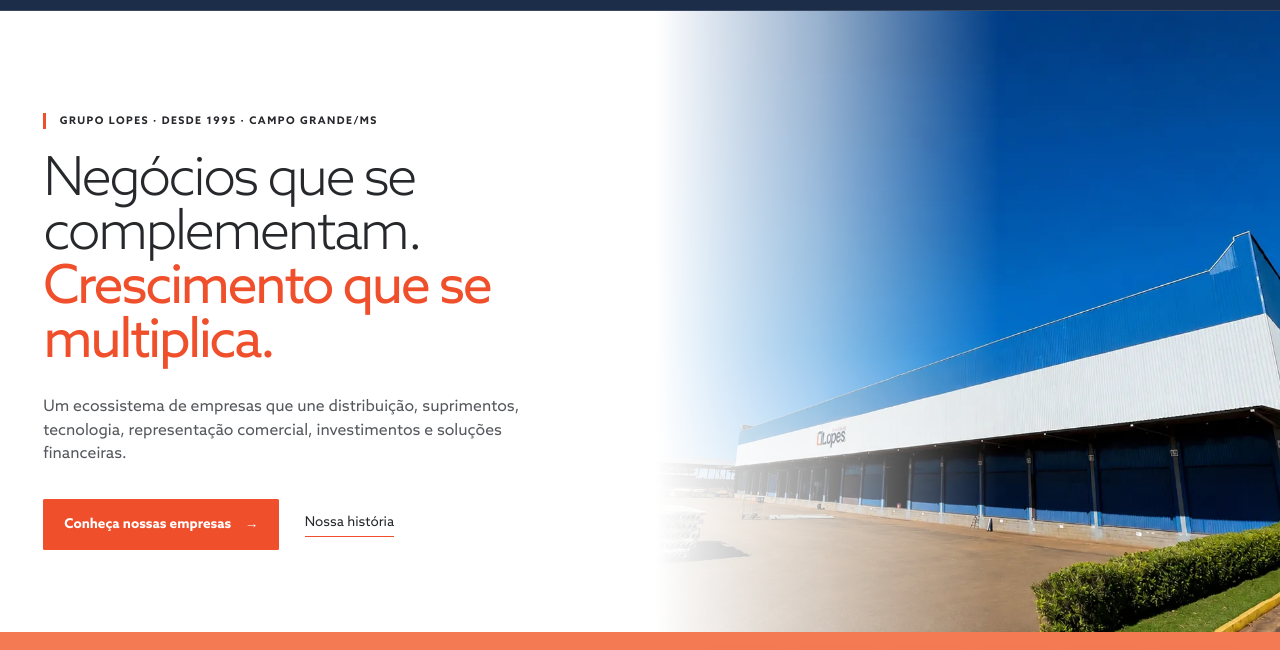
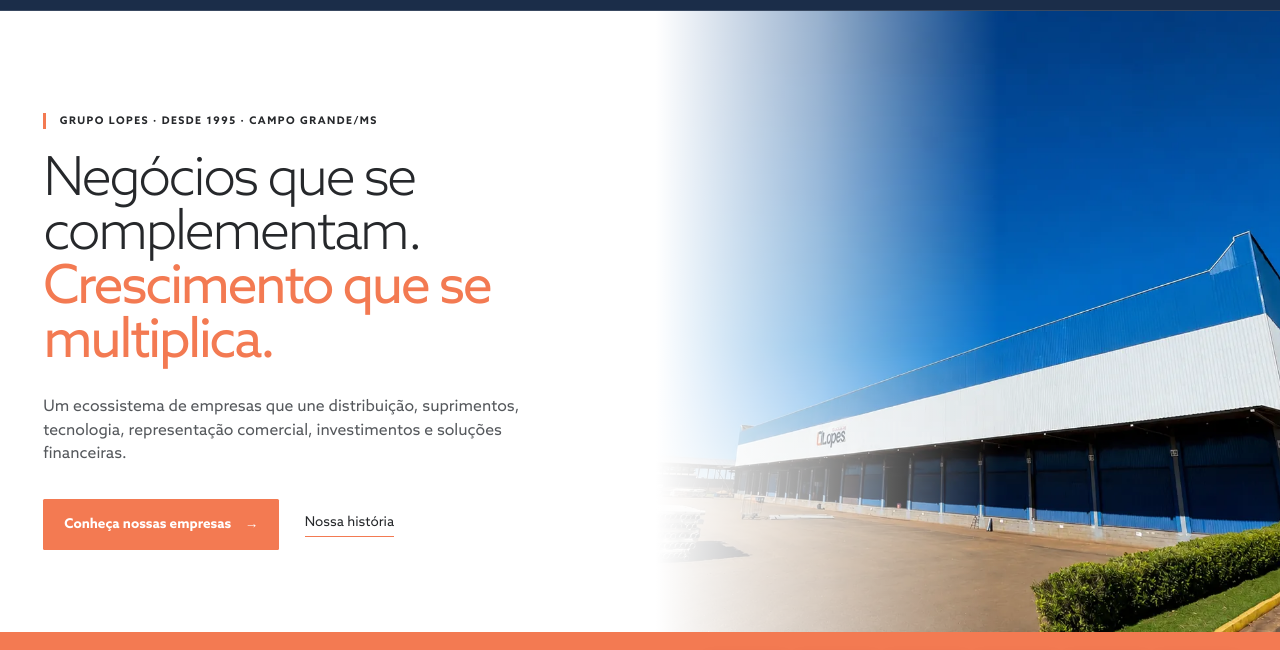
Before and after one commit to renatoduartemkt-crypto/Site-Grupo-Lopes-, a plain HTML site: page index.html in a window 1280 px wide. Shown: the part 75-725 px from the top of the page. Drawn offline with Linux system fonts and the light colour scheme.

Commit message:
Usa o laranja suave em toda a primeira tela
Título, botão, traço da faixa superior e sublinhado do link da
primeira tela passam para o mesmo laranja suave (#f37a52) da faixa.
As demais seções mantêm o laranja original.

Co-Authored-By: Claude Opus 5.5 <noreply@anthropic.com>

```diff
--- a/styles.css
+++ b/styles.css
@@ -371,3 +371,10 @@ html{scroll-padding-top:var(--header-height,108px)}
 /* Laranja suave na faixa da primeira tela (opção B). */
 .hg-bar{background:#f37a52}
 @media(max-width:700px){.hg-bar{background:#f37a52}}
+/* Mesmo laranja suave no restante da primeira tela. */
+.hg h1 span{color:#f37a52}
+.hg-btn{background:#f37a52}
+.hg-btn:hover{background:#26282b}
+.hg-eyebrow{border-left-color:#f37a52}
+.hg-link{border-bottom-color:#f37a52}
+.hg-link:hover{color:#f37a52}
```
